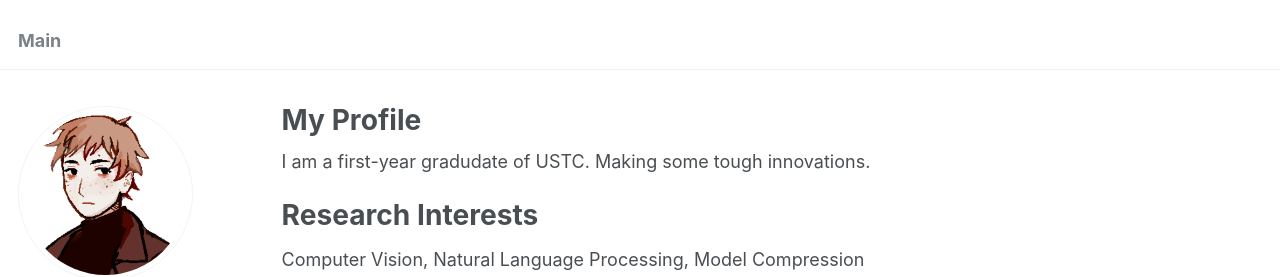
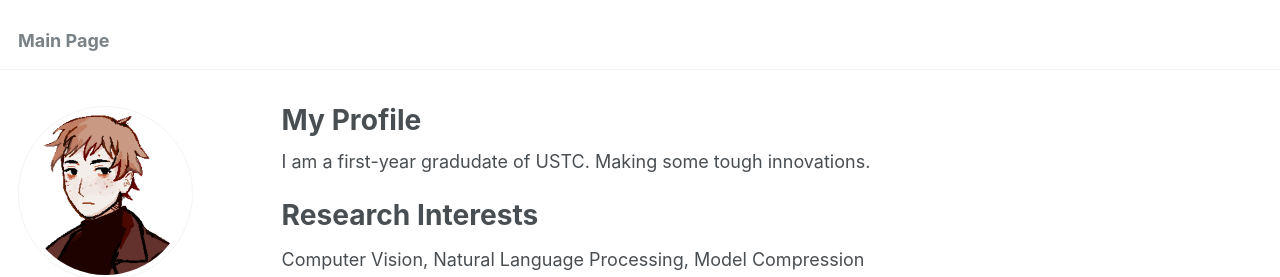
Before and after one commit to asaxuc/asaxuc.github.io, a Jekyll site: the page built from _pages/about.md, in a window 1280 px wide. Shown: the top 277 px of the page. Built offline with Jekyll 4.4.1, drawn with Linux system fonts in a browser that asks for light colours; some web fonts are replaced.

Commit message:
Update _config.yml
Signed-off-by: xc <asahi_0104@mail.ustc.edu.cn>

```diff
--- a/_config.yml
+++ b/_config.yml
@@ -8,7 +8,7 @@
 
 # Basic Site Settings
 locale                   : "en-US"
-title                    : "Main"
+title                    : "Main Page"
 title_separator          : "-"
 name                     : &name "Xucong Wang"
 description              : &description "personal description"
```
